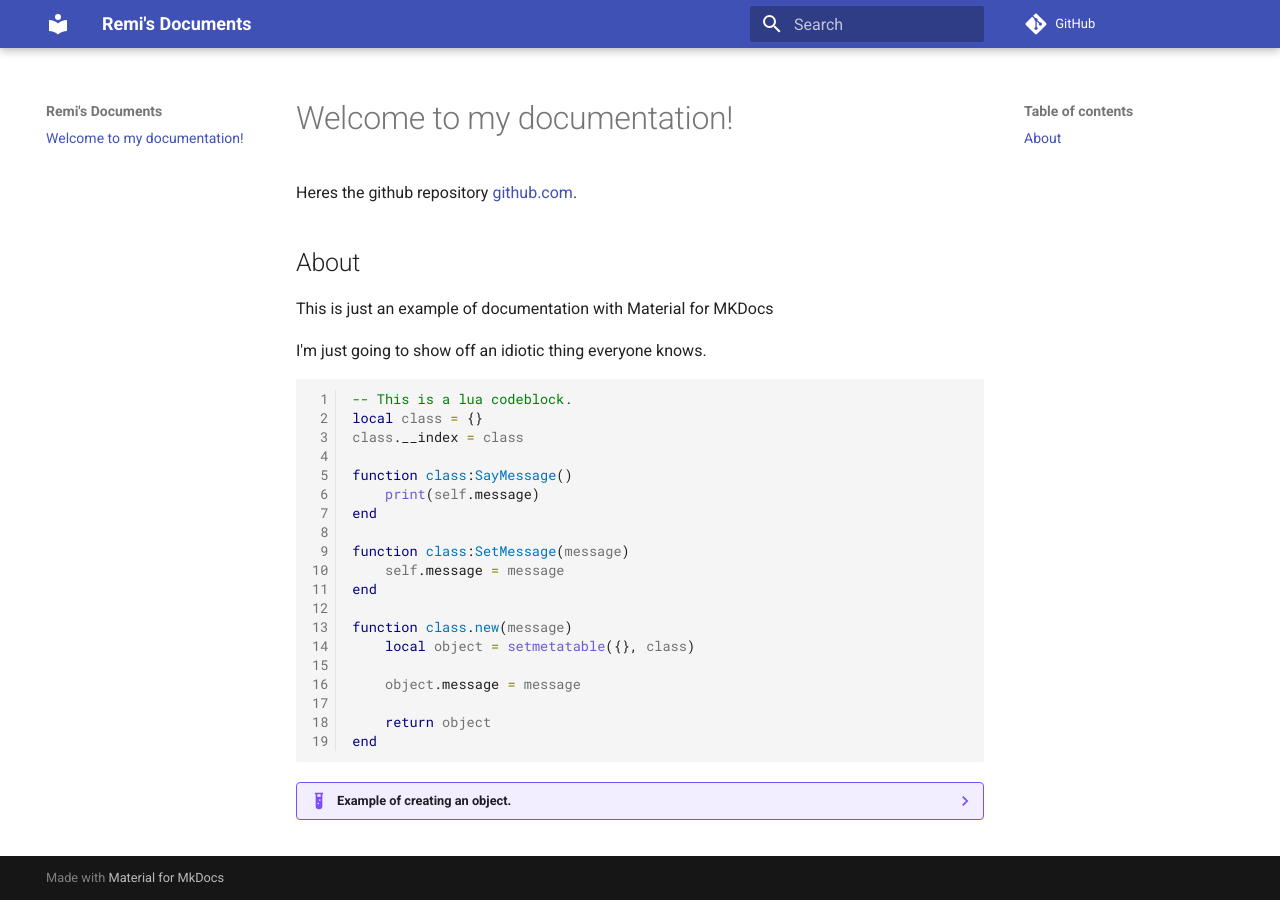
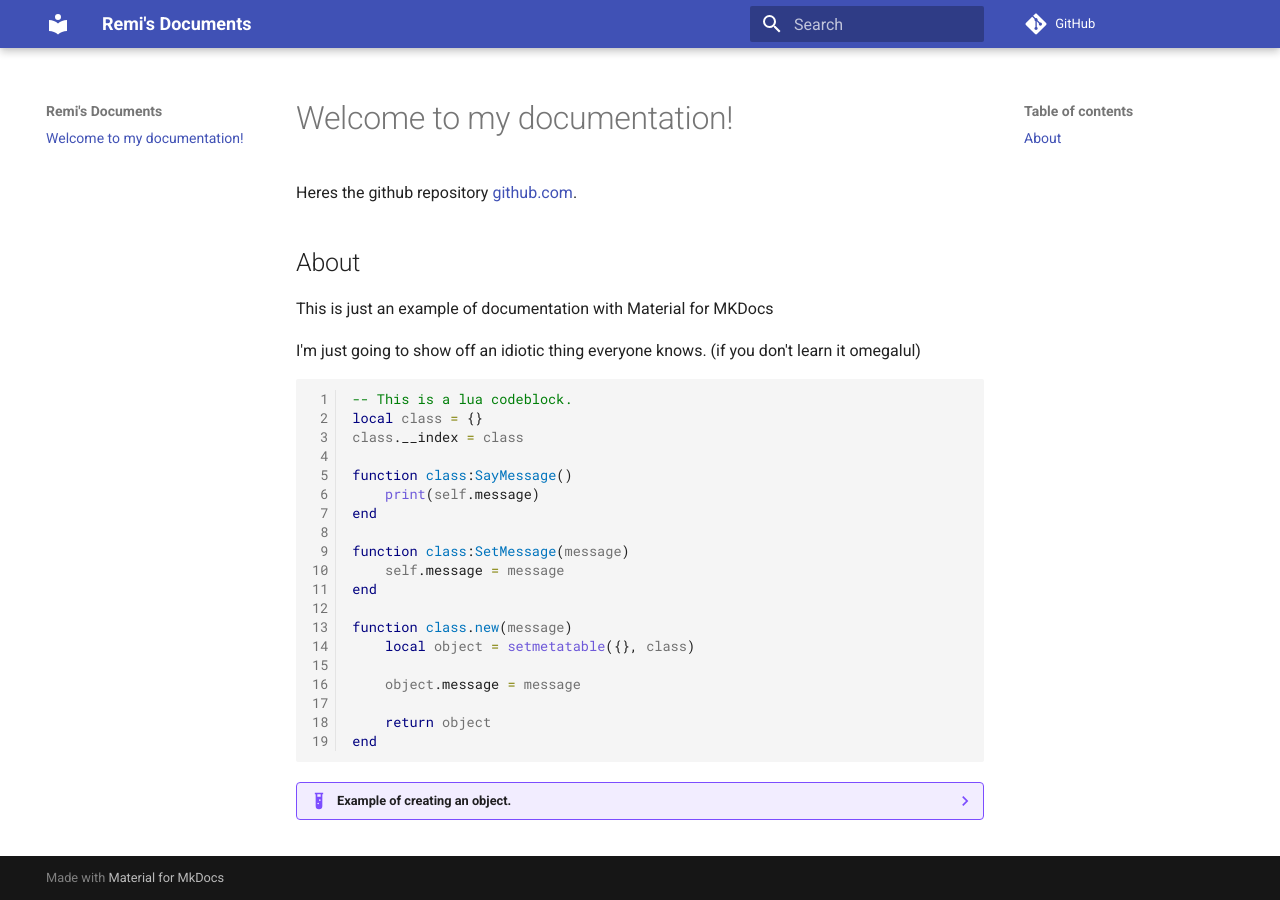
Before and after one commit to remi-reyes/Documentations, an MkDocs documentation site: the page built from docs/index.md, in a window 1280 px wide. Built offline with MkDocs 1.6.1 and Material for MkDocs 9.7.7, drawn with Linux system fonts in a browser that asks for light colours; comment, search, counter and statistics services are not loaded.

Commit message:
Update index.md

````diff
--- a/docs/index.md
+++ b/docs/index.md
@@ -6,7 +6,7 @@ Heres the github repository [github.com](https://github.com/remi-reyes/Documenta
 
 This is just an example of documentation with Material for MKDocs
 
-I'm just going to show off an idiotic thing everyone knows.
+I'm just going to show off an idiotic thing everyone knows. (if you don't learn it omegalul)
 
 ```lua linenums="1"
 -- This is a lua codeblock.
````
